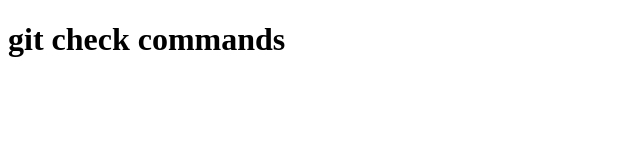
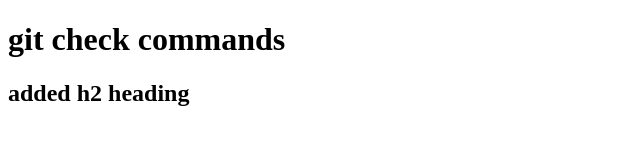
Before and after one commit to debugsnr/workflowcheck, a plain HTML site: page index.html in a window 1280 px wide. Shown: the whole page, without its empty margins (0-640 px from the left). Drawn offline with Linux system fonts and the light colour scheme.

Commit message:
added h2 heading and created about page

```diff
--- a/index.html
+++ b/index.html
@@ -7,6 +7,7 @@
 </head>
 <body>
     <h1>git check commands</h1>
+    <h2>added h2 heading</h2>
 
 </body>
 </html>
```
Also changed, not shown: about.html (added).
